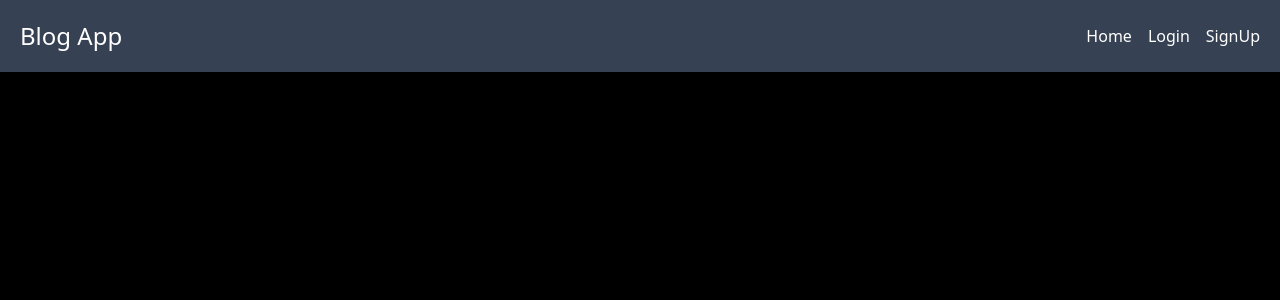
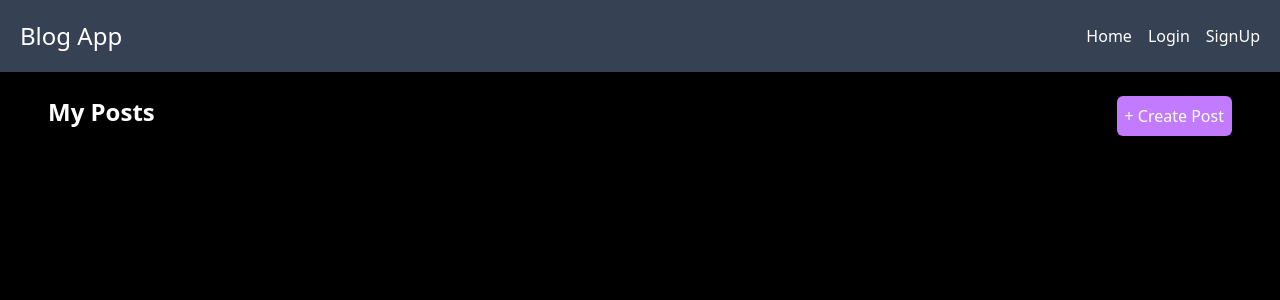
Before and after one commit to SamSwnshi/blog_website, a React (Vite) app in the folder client/: page / in a window 1280 px wide. Shown: the top 300 px of the page. Built offline with nearby package versions, Linux system fonts and the light colour scheme.

Commit message:
dashboard

```diff
--- a/client/src/component/Dashboard.jsx
+++ b/client/src/component/Dashboard.jsx
@@ -3,9 +3,11 @@ import React from 'react'
 const Dashboard = () => {
   return (
     <div >
-      <div>
+      <div className='flex justify-between px-12 py-6'>
+        <h1 className='text-2xl font-bold'>My Posts</h1>
+        <button className=' p-2 rounded-md bg-purple-400'>+ Create Post</button>
+      </div>
 
-      </div>
     </div>
   )
 }
```
